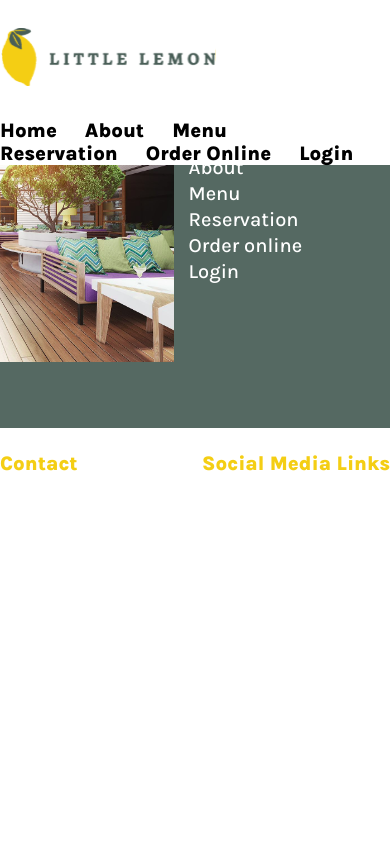
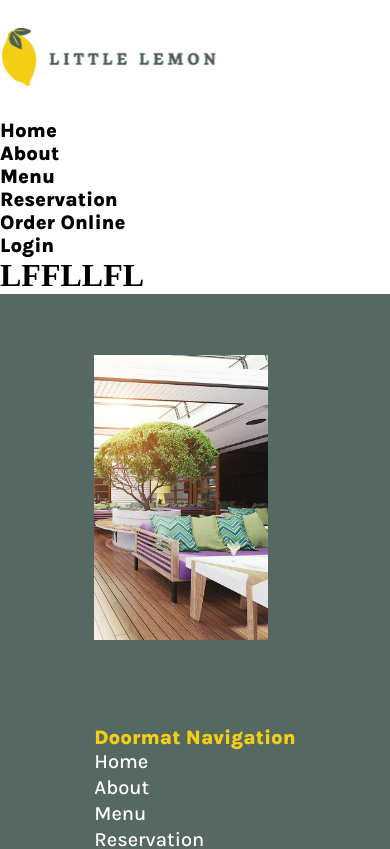
Before and after one commit to lerkooow/little-lemon, a React (Create React App) app: page /booking in a window 390 px wide. Shown: the top 849 px of the page. Built offline with nearby package versions, Linux system fonts and the light colour scheme; a web font is replaced by a local one.

Commit message:
Сделала адаптивность сайта

```diff
--- a/src/App.js
+++ b/src/App.js
@@ -6,7 +6,6 @@ import BookingPage from "./BookingPage"
 
 
 import "./index.css"
-import "./reset.css"
 
 import { Routes, Route } from "react-router-dom";
 
--- a/src/Chicago.js
+++ b/src/Chicago.js
@@ -7,7 +7,7 @@ export default function Chicago() {
     return (
         <div className="chicago_info">
             <div className="chicago_wrapper">
-                <div className="title_chicago">
+                <div className="general_chicago">
                     <h2 className="chicago_title">Little Lemon</h2>
                     <h3 className="chicago_chicago">Chicago</h3>
                     <h4 className="chicago_text">Amet minim mollit non deserunt ullamco est sit aliqua dolor do amet sint.
--- a/src/index.css
+++ b/src/index.css
@@ -1,31 +1,22 @@
 @import url('https://fonts.googleapis.com/css2?family=Karla:wght@400;500;800&family=Markazi+Text:wght@400;700&family=Roboto:wght@400;500;900&display=swap');
 
-/* Header and Nav */
-html {
- box-sizing: border-box;
-}
 
-body {
-  color: #000;
-  font-size: 16px;
-  font-style: normal;
-  font-weight: 400;
-  line-height: 1.2;
- }
-
-*, *::before, *::after {
- box-sizing: inherit;
+/* General state */
+* {
+  margin: 0;
+  padding: 0;
+  box-sizing: border-box;
 }
 
 .wrapper {
-  max-width: 858px;
+  max-width: 860px;
   margin: 0 auto;
 }
 
+/* Header and Nav */
+
+/* General panel */
 .header {
-  position: fixed;
-  top: 0;
-  left: 0;
   width: 100%;
   background-color: #fff;
   z-index: 999;
@@ -62,6 +53,10 @@ body {
   text-decoration: none;
 }
 
+li {
+  list-style-type: none;
+}
+
 .header_link:hover, .header_link:focus, .header_link:active {
   opacity: .75;
 }
@@ -73,16 +68,17 @@ body {
   margin-bottom: 33px;
 }
 
-/* Main */
+/* Main info*/
+
 .intro {
   background-color: rgba(73, 94, 87, 0.93);
-  height: 529px;
-  padding-top: 147.96px;
+  width: 100%;
+  max-height: 406px;
 }
 
 .info {
-  padding-top: 22.04px;
   max-width: 100%;
+  margin-top: 47px;
 }
 
 .intro_title {
@@ -102,7 +98,7 @@ body {
   margin-bottom: 15px;
 }
 
-.title_chicago {
+.general_chicago {
   width: 100%;
 }
 
@@ -120,13 +116,17 @@ body {
 .img_intro {
   width: 360.901px;
   height: 428.922px;
+  min-width: 280px;
   border-radius: 60px;
+  margin-top: 24.96px;
+  max-width: 100%;
 }
 
 .intro_wrapper {
-  display: grid;
-  grid-template-columns: 1fr 1fr;
-  max-width: 100%;
+  display: flex;
+  flex-wrap: wrap;
+  justify-content: space-between;
+  flex-direction: row;
 }
 
 input {
@@ -139,7 +139,6 @@ input {
   font-size: 18px;
   font-weight: 400;
   line-height: normal;
-  margin-top: 72px;
 }
 /* Specials заголовок+кнопка */
 .intro_b {
@@ -148,12 +147,14 @@ input {
 
 .specials {
   margin-top: 87px;
-  height: 718px;
+  height: 100%;
 }
 
 .specials_wrapper {
   display: flex;
   justify-content: space-between;
+  align-items: baseline;
+  flex-wrap: wrap;
 }
 
 .h2_specials {
@@ -167,9 +168,10 @@ input {
 /* Cards */
 
 .specials_cards {
-  display: grid;
-  grid-template-columns: repeat(3, 1fr);
-  grid-column-gap: 34.32px;
+  display: flex;
+  flex-wrap: wrap;
+  gap: 29.68px;
+  justify-content: space-around;
 }
 
 
@@ -179,6 +181,11 @@ input {
   background: #EDEFEE;
   margin-top: 69px;
   border-radius: 16px 16px 0px 0px;
+  margin-bottom: 76px;
+}
+
+.specials_card:last-child {
+  margin-bottom: 30px;
 }
 
 .card-img {
@@ -239,7 +246,6 @@ input {
   gap: 10px;
 }
 
-
 /* Testimonials blocks*/
 
 .h2_testimonials {
@@ -255,19 +261,26 @@ input {
 
 .testimonials {
   background-color: #F4CE14;
-  height: 590px;
+  min-height: 590px;
 }
 
 .testimonials_blocks {
-  display: grid;
-  grid-template-columns: repeat(4, 1fr);
-  grid-column-gap: 20px;
+  display: flex;
+  flex-wrap: wrap;
+  gap: 20px;
+  justify-content: center;
+
+
 }
 
 .testimonials_block {
   width: 200px;
   height: 175px;
   background: #FFF;
+}
+
+.testimonials_block:last-child {
+  margin-bottom: 30px;
 }
 
 .avatar {
@@ -314,17 +327,15 @@ input {
 /* chicago */
 
 .chicago_title {
-  width: 368.278px;
   color: rgba(244, 206, 20, 0.93);
   font-family: 'Markazi Text', sans-serif;
   font-size: 64px;
   font-weight: 500;
   line-height: normal;
-  margin: 62.34px 221.16px 0 0;
+  margin-top: 62.34px;
 }
 
 .chicago_chicago {
-  width: 165.873px;
   color: #333;
   font-family: 'Markazi Text', sans-serif;
   font-size: 40px;
@@ -334,7 +345,6 @@ input {
 
 .chicago_text {
   width: 365.316px;
-  height: 318.792px;
   color: #556962;
   text-align: justify;
   font-family: 'Karla', sans-serif;
@@ -342,7 +352,7 @@ input {
   font-style: normal;
   font-weight: 700;
   line-height: normal;
-  margin: 39.6px 51.34px 0 0;
+  margin-top: 39.6px;
 }
 
 .restchicago_img {
@@ -361,6 +371,7 @@ input {
 
 .chicago_wrapper {
   display: flex;
+  flex-wrap: nowrap;
 }
 
 .chicago_img {
@@ -370,14 +381,16 @@ input {
 /* Footer */
 
 footer {
-  height: 411.648px;
+  /* height: 411.648px; */
   background-color: #556962;
+  max-height: 1000px;
 }
 
 .img_footer {
   width: 173.539px;
   height: 284.615px;
   margin-top: 61.38px;
+  margin-bottom: 65.65px;
 }
 
 .footer_wrapper {
@@ -406,17 +419,69 @@ footer {
 }
 
 /* Madia */
-@media (max-width: 990px) {
-  /*
-  Стили для устройств, у которых ширина viewport меньше или равно 990 пикселей,
-  но больше 770 пикселей.
-  Эти стили подойдут для некоторых мобильных устройств и планшетов
-  */
+
+@media (max-width: 783px) {
+  .intro {
+    max-height: 1000px;
+  }
+
+  .intro_wrapper {
+    flex-direction: column;
+    align-content: space-around;
+    align-items: center;
+  }
+
+  .header_wrapper {
+    justify-content: space-around;
+    flex-direction: column;
+    align-items: stretch;
+  }
+  .footer_wrapper {
+  flex-direction: column;
+  align-content: space-around;
+  }
+  .h3_navigation {
+  margin-top: 20px;
+}
+.footer_link {
+  margin-bottom: 20px;
+}
+.testimonials_blocks {
+  justify-content: space-around;
+}
+.specials_card {
+  margin-bottom: 20px;
+  margin-top: 20px;
+}
+.chicago_wrapper {
+  flex-direction: column;
+  align-items: center;
+}
+.general_chicago {
+  display: flex;
+  flex-wrap: nowrap;
+  flex-direction: column;
+  margin-top: 5px;
+  margin-left: 5px;
+  align-items: center;
+}
+.restchicago_img {
+  margin: 178.17px 0 70.55px 0;
+}
+.specials {
+  margin-top: 30px;
+}
+.header_list {
+  flex-direction: column;
+}
+.img_intro {
+  width: 300px;
+  height: 380px;
+}
 }
 
-@media (max-width: 770px) {
-  /*
-  Стили для устройств, у которых ширина viewport меньше или равно 770 пикселей.
-  Это множество мобильных устройств
-  */
+@media (max-width: 354px) {
+  .info {
+    padding-top: 70px;
+  }
 }
--- a/src/reset.css
+++ b/src/reset.css
@@ -3,7 +3,7 @@
    License: none (public domain)
 */
 
-html, body, div, span, applet, object, iframe,
+html, div, span, applet, object, iframe,
 h1, h2, h3, h4, h5, h6, p, blockquote, pre,
 a, abbr, acronym, address, big, cite, code,
 del, dfn, em, img, ins, kbd, q, s, samp,
```
